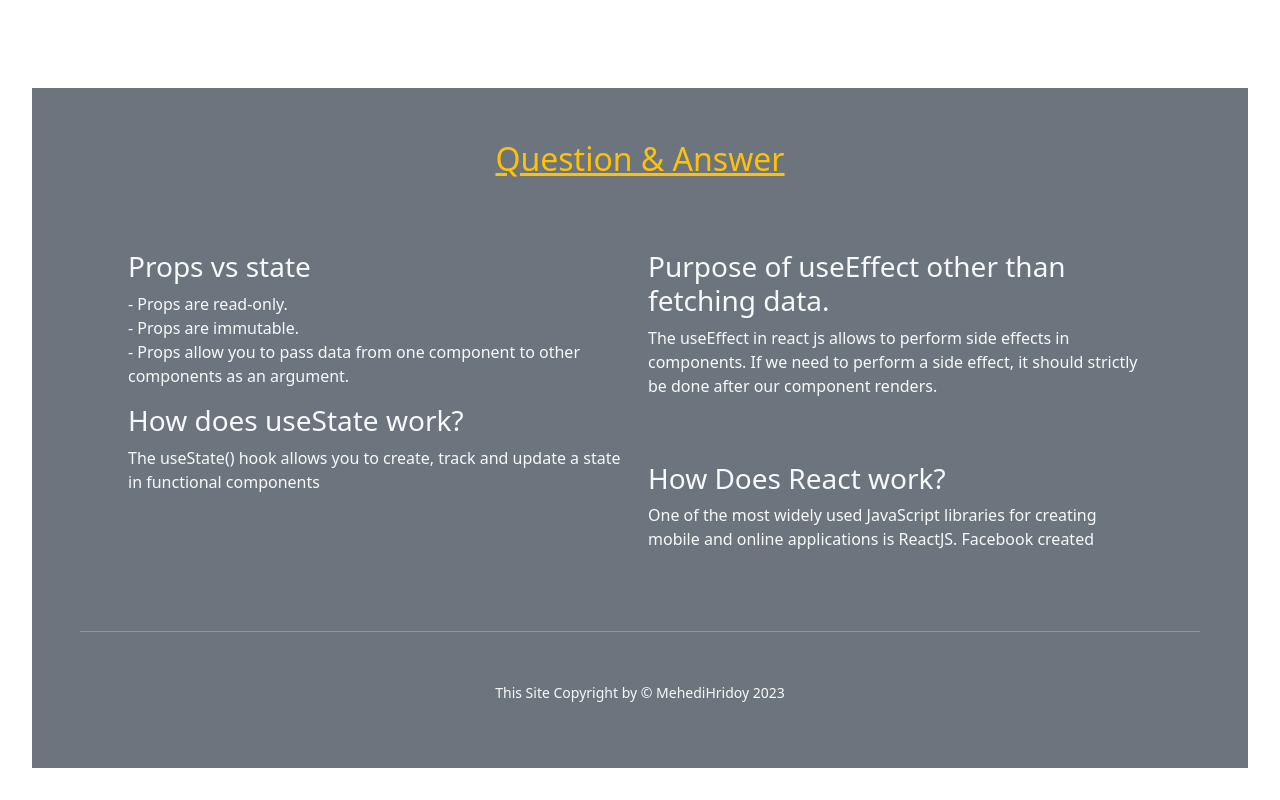
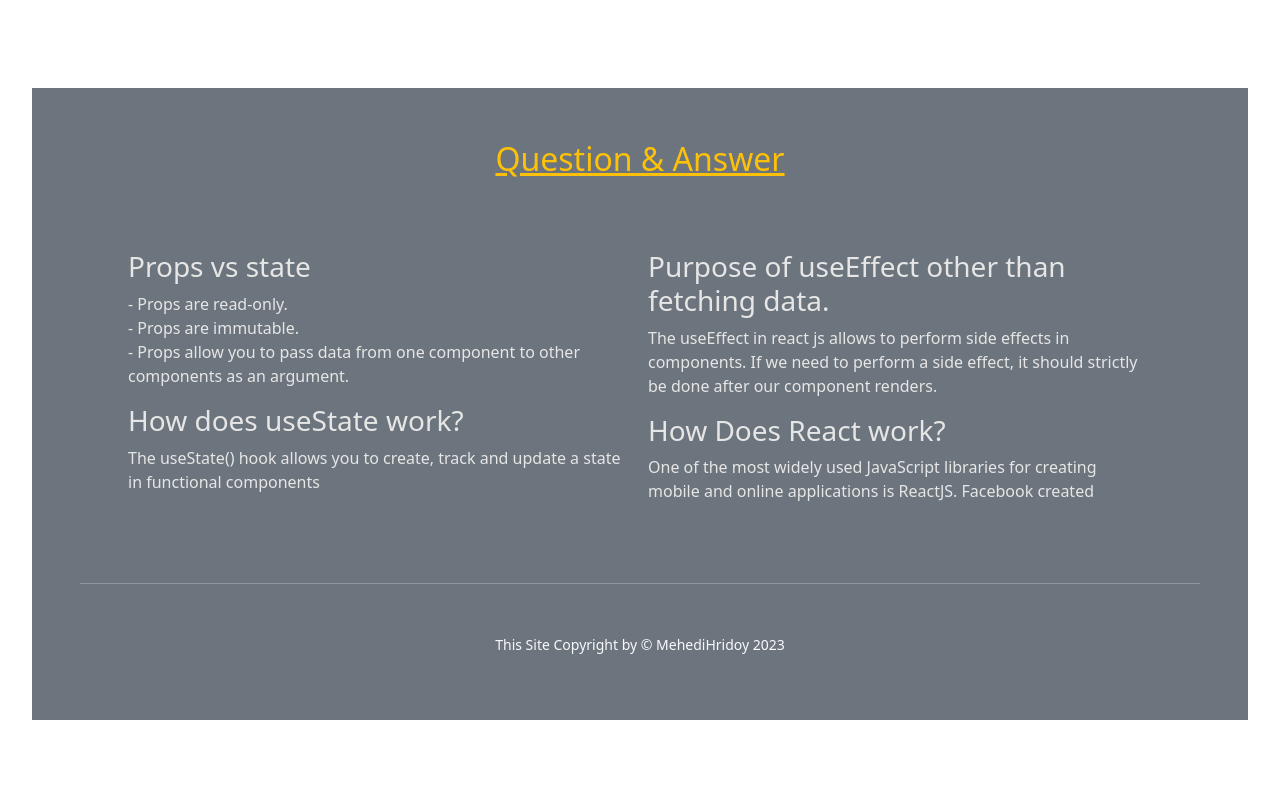
Before and after one commit to Mehedi001/knowledge-bd, a React (Vite) app: page / in a window 1280 px wide. Shown: the part 5070-5870 px from the top of the page. After the commit the page ends 5822 px from the top, so only its background shows below. Built offline with nearby package versions, Linux system fonts and the light colour scheme.

Commit message:
fix footer section

```diff
--- a/src/components/blogpage/Blogpage.css
+++ b/src/components/blogpage/Blogpage.css
@@ -1,6 +1,7 @@
 .footer {
     display: flex;
     justify-content: space-around;
+    color:rgb(230, 230, 230)
 }
 
 
--- a/src/components/blogpage/Blogpage.jsx
+++ b/src/components/blogpage/Blogpage.jsx
@@ -18,7 +18,7 @@ const Blogpage = () => {
             </div>
             <div className='w-100 ms-0 ms-md-3 w-md-50'>
             <h3>Purpose of useEffect other than fetching data.</h3>
-            <p>The useEffect in react js allows to perform side effects in components. If we need to perform a side effect, it should strictly be done after our component renders.</p> <br /> <br />
+            <p>The useEffect in react js allows to perform side effects in components. If we need to perform a side effect, it should strictly be done after our component renders.</p>
             <h3>How Does React work?</h3>
             <p>One of the most widely used JavaScript libraries for creating mobile and online applications is ReactJS. Facebook created</p>
             </div>
```
